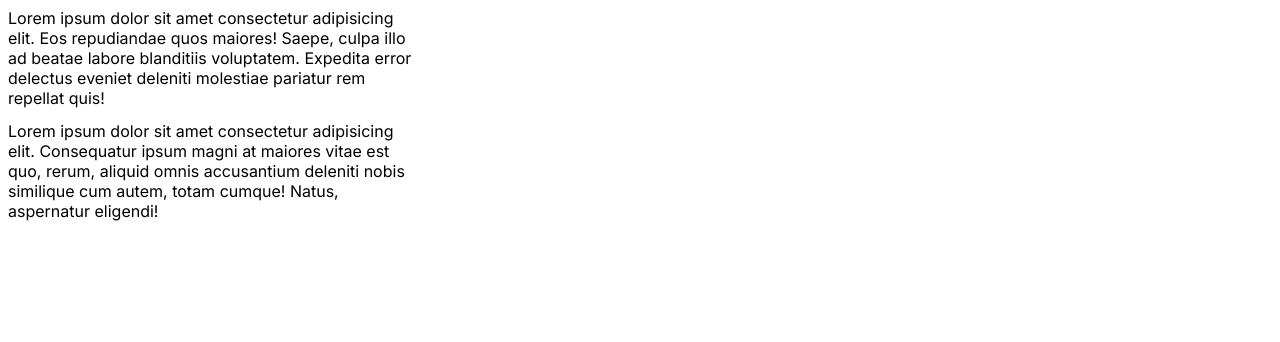
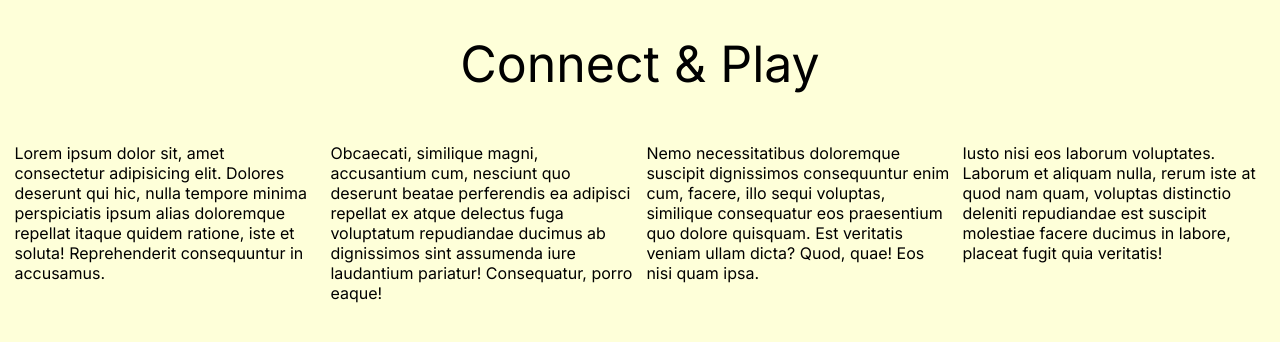
Before and after one commit to boonsboos/connect-play, a PHP site: page / in a window 1280 px wide. Shown: the top 342 px of the page. Run offline with PHP 8.4, Linux system fonts and the light colour scheme.

Commit message:
implement text styling, add more columns and offsets

```diff
--- a/index.html
+++ b/index.html
@@ -7,17 +7,16 @@
     <link rel="preconnect" href="https://fonts.googleapis.com">
     <link rel="preconnect" href="https://fonts.gstatic.com" crossorigin>
     <link href="https://fonts.googleapis.com/css2?family=Inter:ital,opsz,wght@0,14..32,100..900;1,14..32,100..900&display=swap" rel="stylesheet">
-    <link rel="preload" as="style" href="style.css" onload="this.rel='stylesheet'">
+    <link rel="stylesheet" href="style.css">
 </head>
 <body>
-    <div class="flex gap col-4 mb-col-12">
-        <div>
-            Lorem ipsum dolor sit amet consectetur adipisicing elit. Eos repudiandae quos maiores! Saepe, culpa illo ad beatae labore blanditiis voluptatem. Expedita error delectus eveniet deleniti molestiae pariatur rem repellat quis!
-        </div>
-        <div>
-            Lorem ipsum dolor sit amet consectetur adipisicing elit. Consequatur ipsum magni at maiores vitae est quo, rerum, aliquid omnis accusantium deleniti nobis similique cum autem, totam cumque! Natus, aspernatur eligendi!
-        </div>
+
+    <h1 class="heading text-center">Connect & Play</h1>
+    <div class="flex gap justify-center">
+        <p class="col-3">Lorem ipsum dolor sit, amet consectetur adipisicing elit. Dolores deserunt qui hic, nulla tempore minima perspiciatis ipsum alias doloremque repellat itaque quidem ratione, iste et soluta! Reprehenderit consequuntur in accusamus.</p>
+        <p class="col-3">Obcaecati, similique magni, accusantium cum, nesciunt quo deserunt beatae perferendis ea adipisci repellat ex atque delectus fuga voluptatum repudiandae ducimus ab dignissimos sint assumenda iure laudantium pariatur! Consequatur, porro eaque!</p>
+        <p class="col-3">Nemo necessitatibus doloremque suscipit dignissimos consequuntur enim cum, facere, illo sequi voluptas, similique consequatur eos praesentium quo dolore quisquam. Est veritatis veniam ullam dicta? Quod, quae! Eos nisi quam ipsa.</p>
+        <p class="col-3">Iusto nisi eos laborum voluptates. Laborum et aliquam nulla, rerum iste at quod nam quam, voluptas distinctio deleniti repudiandae est suscipit molestiae facere ducimus in labore, placeat fugit quia veritatis!</p>
     </div>
-
 </body>
 </html>
--- a/style.css
+++ b/style.css
@@ -1,22 +1,67 @@
+/* Copyright 2024 Connect & Play. All rights reserved. */
+/* page wide settings */
 :root {
-    font-family: 'Inter', sans-serif;
+    font-family: 'Inter', 'Verdana', sans-serif;
+    background-color: #FEFFD9;
+    color: #000;
+    --primary: #4B006E;
+    --accent: #9C00E5;
+    --highlight: #D6C52E;
 }
+
+/* text style classes */
+
+h1 {
+    font-size: 41px;
+    font-weight: bold;
+}
+
+h2 {
+    font-size: 33px;
+    font-weight: bold;
+}
+
+h3 {
+    font-size: 27px;
+    font-weight: bold;
+}
+
+h3 {
+    font-size: 24px;
+    font-weight: bold;
+}
+
+p {
+    font-size: 16px;
+}
+
+.heading {
+    font-size: 50px;
+    font-weight: 400;
+}
+
+.text-center {
+    text-align: center;
+}
+
+/* classes for interactive elements (buttons, input fields) */
+
+/* spacing and alignment classes */
 
 .flex {
     display: flex;
     flex-wrap: wrap;
+    column-gap: 1vw;
+    row-gap: 1vh;
 }
 
-.gap {
-    gap: 1vw;
+.justify-center {
+    justify-content: center;
 }
 
-.grid {
-    display: grid;
-}
-
+/* columns subtract the width of the gap specified by .flex from their own width */
 .col {
-    width: calc((1/12) * 100% - 1vw);
+    width: calc(8.33% - 1vw);
 }
 
 .col-3 {
```
Also changed, not shown: other parts of style.css (+37 -7 lines).
